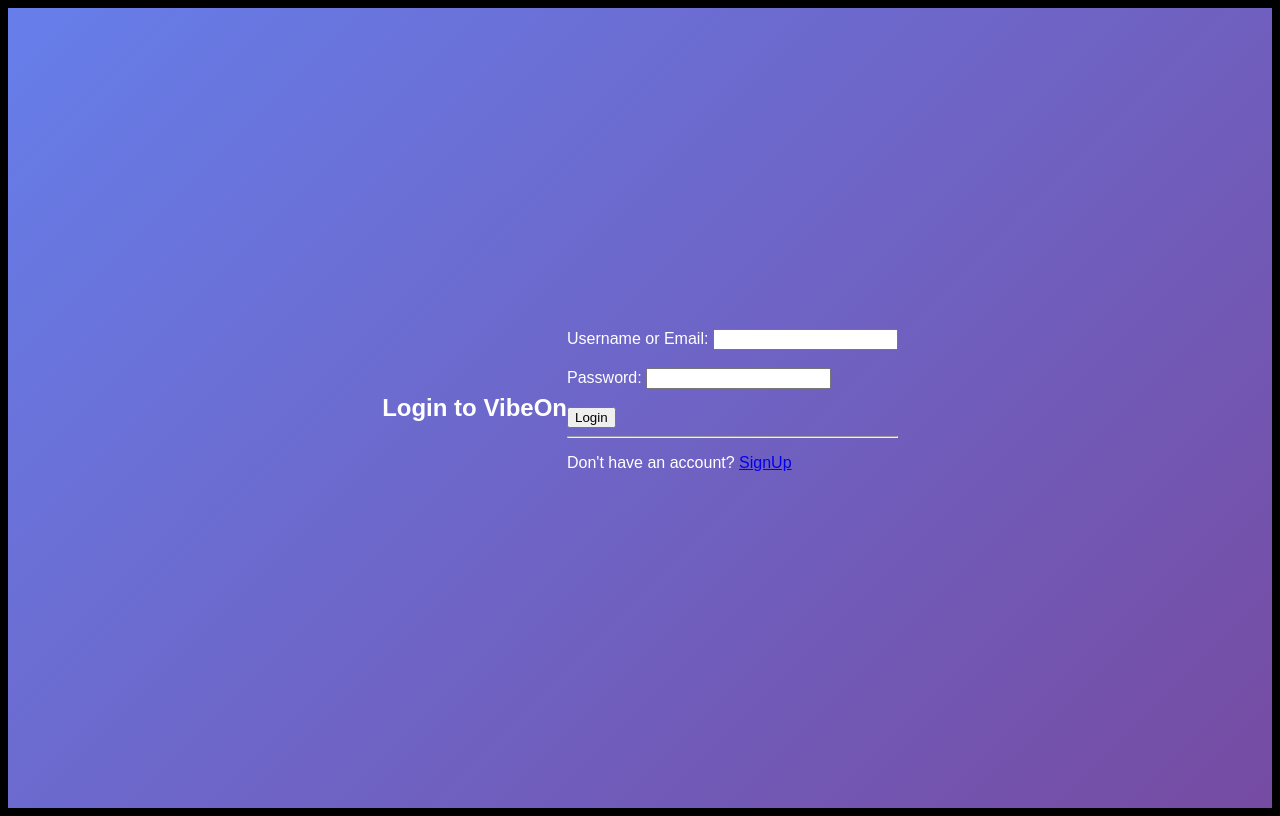
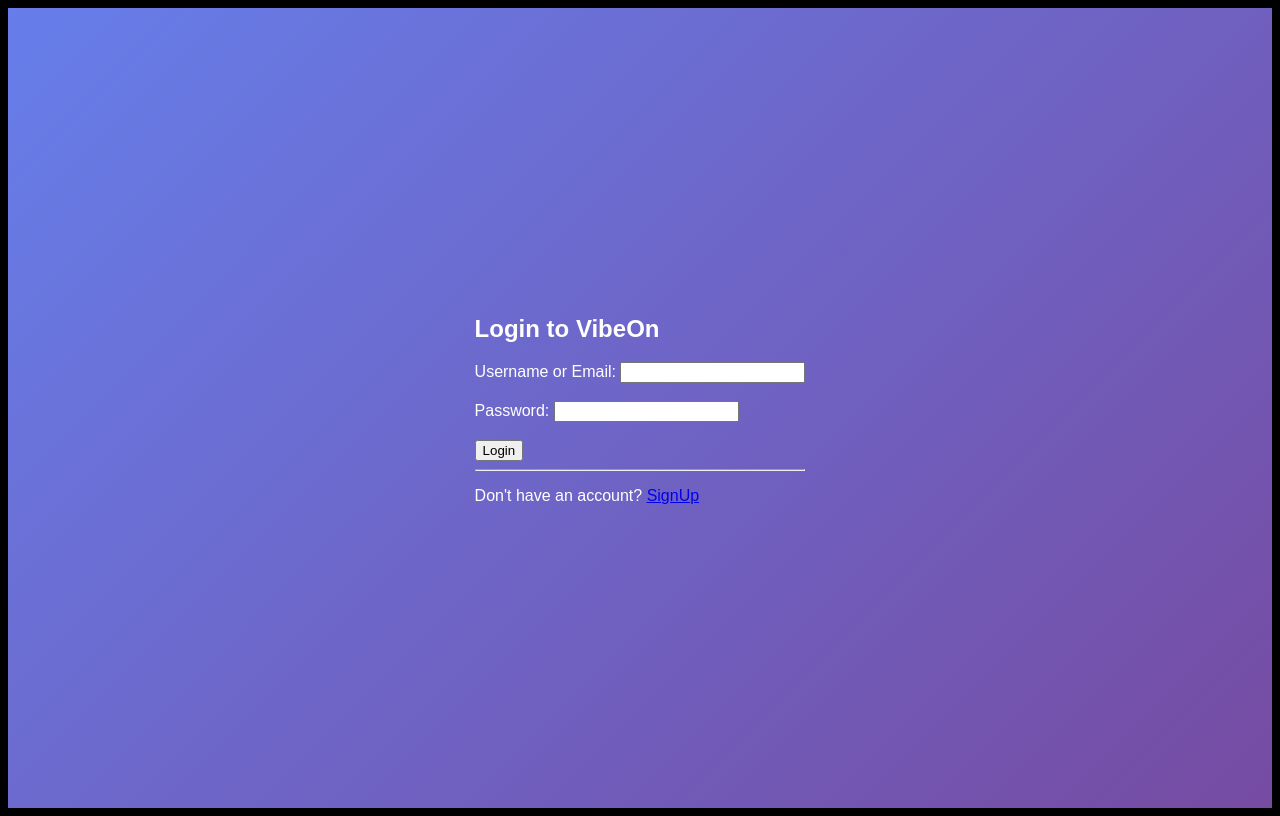
Before and after one commit to dipakmeshram26/vibeOn, a PHP site: page /login.php in a window 1280 px wide. Run offline with PHP 8.4, Linux system fonts and the light colour scheme.

Commit message:
add more component
in log in page

```diff
--- a/login.php
+++ b/login.php
@@ -15,8 +15,10 @@
 
 <body>
     <div class="log-cont">
+        <div class="log-right">
 
-
+        </div>
+        <div class="log-left">
             <h2>Login to VibeOn</h2>
             <form action="login_process.php" method="POST">
                 <label>Username or Email:</label>
@@ -30,6 +32,7 @@
                 <p>Don't have an account? <a href="Signup.php">SignUp</a></p>
             </form>
         </div>
+    </div>
 </body>
 
 </html>
```
Lines whose indentation alone changed are shown as unchanged.
